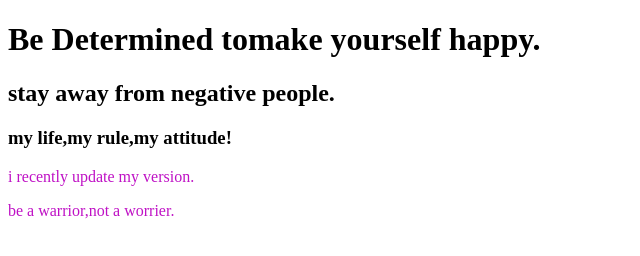
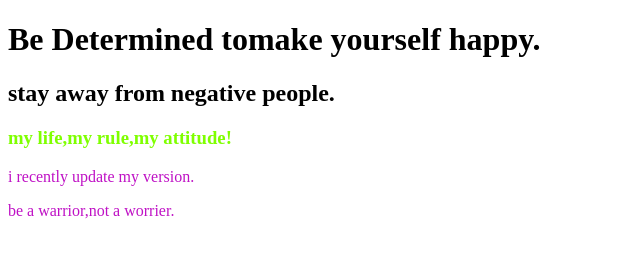
Before and after one commit to sajidsuchi/my-repo, a plain HTML site: page index.html in a window 1280 px wide. Shown: the whole page, without its empty margins (0-640 px from the left). Drawn offline with Linux system fonts and the light colour scheme.

Commit message:
added style again

```diff
--- a/style.css
+++ b/style.css
@@ -1,3 +1,6 @@
 p{
     color:rgb(191, 17, 197);
 }
+h3{
+    color: chartreuse;
+}
```
